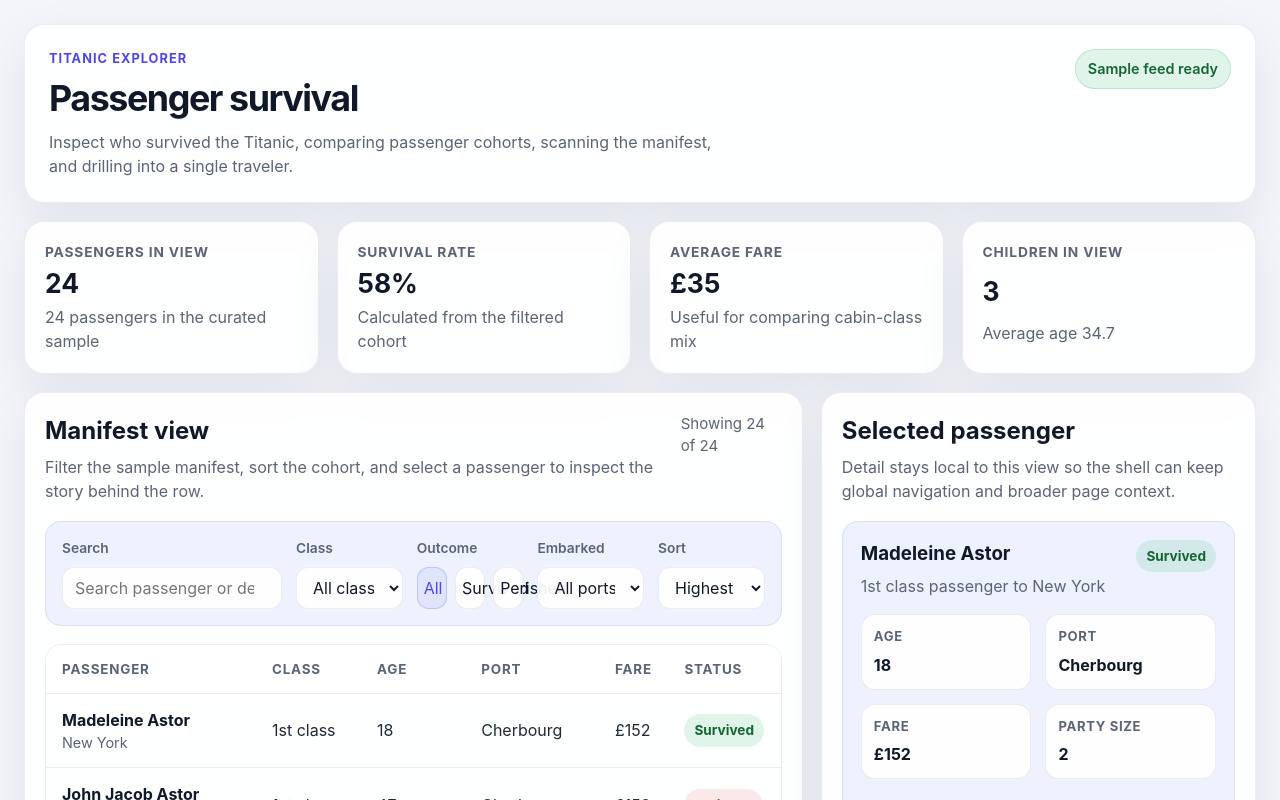
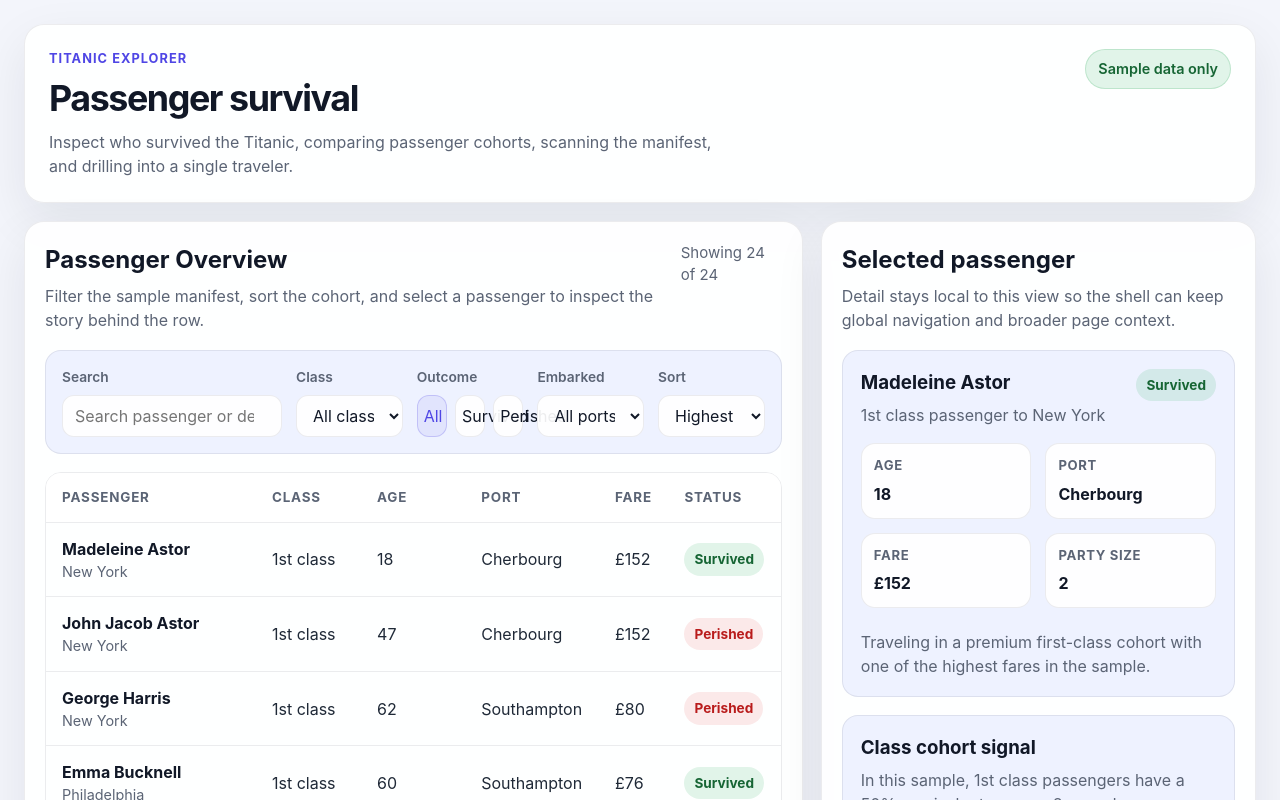
Before and after one commit to edgar-treischl/titanic-mfe, a React (Vite) app: page / in a window 1280 px wide. Shown: the top 800 px of the page. Built offline with nearby package versions, Linux system fonts and the light colour scheme.

Commit message:
minimal workarounds

```diff
--- a/src/App.tsx
+++ b/src/App.tsx
@@ -229,66 +229,15 @@
         </div>
 
         <span className={`analytics-app__status analytics-app__status--${dataState}`}>
-          {dataState === 'loading' ? 'Loading sample feed' : 'Sample feed ready'}
+          {dataState === 'loading' ? 'Loading sample feed' : 'Sample data only'}
         </span>
       </header>
-
-      <section className="analytics-app__kpi-grid" aria-label="Key metrics">
-        <article className="analytics-app__panel analytics-app__kpi">
-          <span className="analytics-app__kpi-label">Passengers in view</span>
-          <strong className="analytics-app__kpi-value">
-            {dataState === 'ready' ? metrics.totalPassengers : '—'}
-          </strong>
-          <p className="analytics-app__kpi-meta">
-            {dataState === 'ready'
-              ? `${totalPassengers} passengers in the curated sample`
-              : 'Waiting for sample data'}
-          </p>
-        </article>
-        <article className="analytics-app__panel analytics-app__kpi">
-          <span className="analytics-app__kpi-label">Survival rate</span>
-          <strong className="analytics-app__kpi-value">
-            {dataState === 'ready' && metrics.survivalRate !== null
-              ? `${Math.round(metrics.survivalRate * 100)}%`
-              : '—'}
-          </strong>
-          <p className="analytics-app__kpi-meta">
-            {dataState === 'ready'
-              ? 'Calculated from the filtered cohort'
-              : 'Unavailable until the feed resolves'}
-          </p>
-        </article>
-        <article className="analytics-app__panel analytics-app__kpi">
-          <span className="analytics-app__kpi-label">Average fare</span>
-          <strong className="analytics-app__kpi-value">
-            {dataState === 'ready' && metrics.avgFare !== null
-              ? currencyFormatter.format(metrics.avgFare)
-              : '—'}
-          </strong>
-          <p className="analytics-app__kpi-meta">
-            {dataState === 'ready'
-              ? 'Useful for comparing cabin-class mix'
-              : 'Waiting for ticket data'}
-          </p>
-        </article>
-        <article className="analytics-app__panel analytics-app__kpi">
-          <span className="analytics-app__kpi-label">Children in view</span>
-          <strong className="analytics-app__kpi-value">
-            {dataState === 'ready' ? metrics.childrenCount : '—'}
-          </strong>
-          <p className="analytics-app__kpi-meta">
-            {dataState === 'ready'
-              ? `Average age ${metrics.avgAge !== null ? numberFormatter.format(metrics.avgAge) : 'unknown'}`
-              : 'Age data still loading'}
-          </p>
-        </article>
-      </section>
 
       <section className="analytics-app__workspace">
         <div className="analytics-app__panel analytics-app__main-panel">
           <div className="analytics-app__section-header">
             <div>
-              <h2 className="analytics-app__section-title">Manifest view</h2>
+              <h2 className="analytics-app__section-title">Passenger Overview</h2>
               <p className="analytics-app__section-copy">
                 Filter the sample manifest, sort the cohort, and select a
                 passenger to inspect the story behind the row.
```
